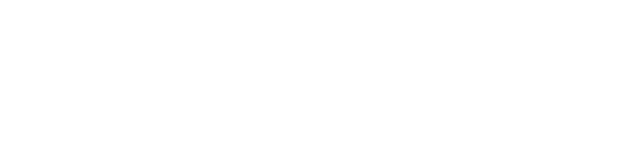
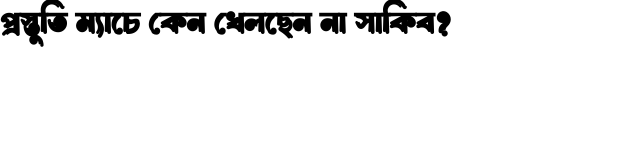
Before and after one commit to GausAlMunirTushar/ic-mern-course, a plain HTML site: page task_02/index.html in a window 1280 px wide. Shown: the whole page, without its empty margins (0-640 px from the left). Drawn offline with Linux system fonts and the light colour scheme.

Commit message:
font face

```diff
--- a/task_02/css/index.css
+++ b/task_02/css/index.css
@@ -1,5 +1,19 @@
+@font-face {
+    font-family: 'sabbir';
+    src: url('../fonts/LiSabbirAshalota1Unicode.woff2') format('woff2'),
+        url('../fonts/LiSabbirAshalota1Unicode.woff') format('woff');
+    font-weight: normal;
+    font-style: normal;
+    font-display: swap;
+}
+
+
+
 * {
     margin: 0;
     padding: 0;
     box-sizing: border-box;
 }
+h1 {
+    font-family: 'sabbir';
+}
--- a/task_02/index.html
+++ b/task_02/index.html
@@ -4,8 +4,9 @@
     <meta charset="UTF-8">
     <meta name="viewport" content="width=device-width, initial-scale=1.0">
     <title>Task 2</title>
+    <link rel="stylesheet" href="./css/index.css">
 </head>
 <body>
-
+    <h1> প্রস্তুতি ম্যাচে কেন খেলছেন না সাকিব?</h1>
 </body>
 </html>
```
Also changed, not shown: task_02/fonts/LiSabbirAshalota1Unicode.woff (added), task_02/fonts/LiSabbirAshalota1Unicode.woff2 (added).
